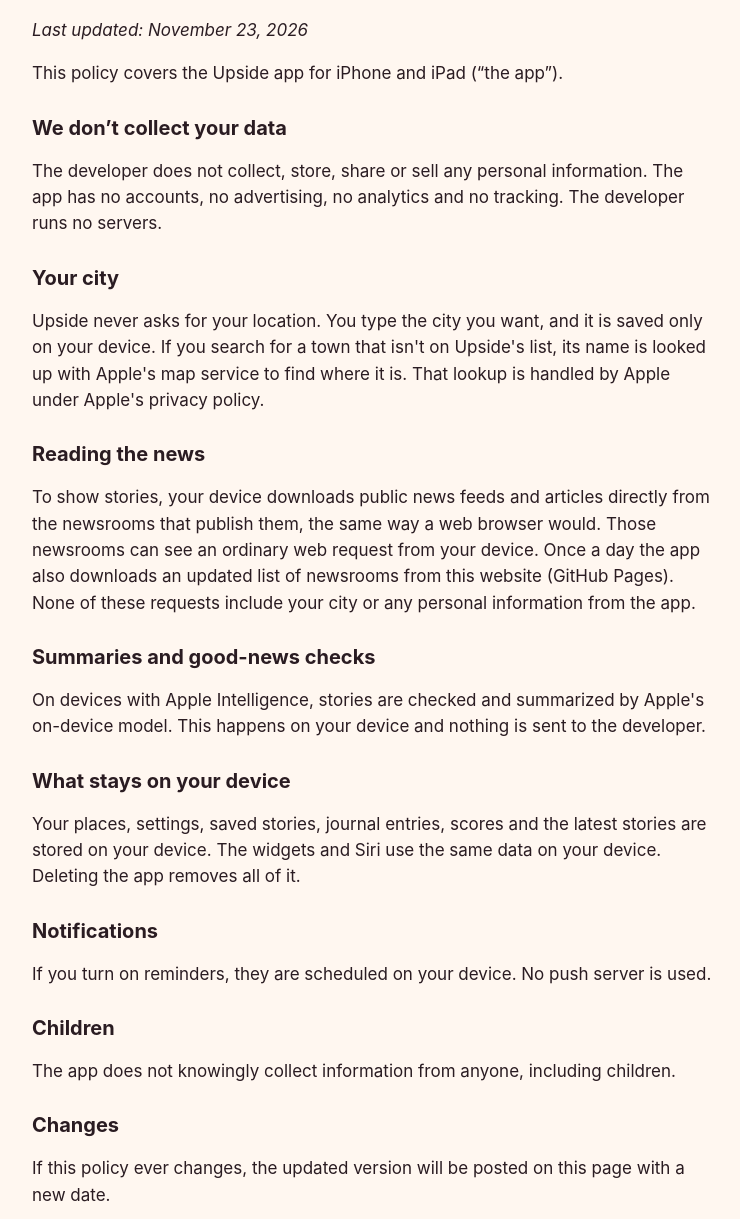
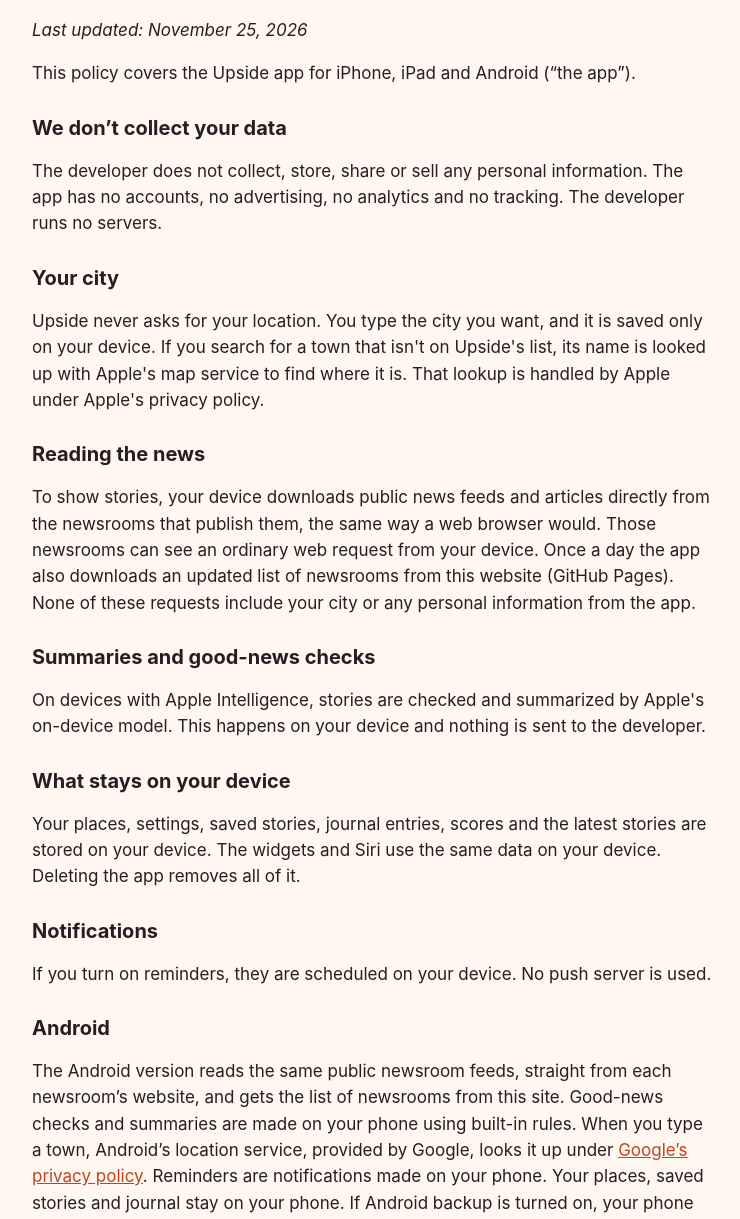
Before and after one commit to chrisdjbaker/upside-app, a plain HTML site: page privacy.html in a window 1280 px wide. Shown: the part 79-1298 px from the top of the page, without its empty margins (268-1008 px from the left). Drawn offline with Linux system fonts and the light colour scheme.

Commit message:
Privacy policy: add the Android version
Co-Authored-By: Claude Opus 5.5 <noreply@anthropic.com>

```diff
--- a/privacy.html
+++ b/privacy.html
@@ -14,8 +14,8 @@
 </head>
 <body>
 <h1>Privacy Policy</h1>
-<p><em>Last updated: November 23, 2026</em></p>
-<p>This policy covers the Upside app for iPhone and iPad (“the app”).</p>
+<p><em>Last updated: November 25, 2026</em></p>
+<p>This policy covers the Upside app for iPhone, iPad and Android (“the app”).</p>
 
 <h2>We don’t collect your data</h2>
 <p>The developer does not collect, store, share or sell any personal information. The app has no accounts, no advertising, no analytics and no tracking. The developer runs no servers.</p>
@@ -35,6 +35,9 @@
 <h2>Notifications</h2>
 <p>If you turn on reminders, they are scheduled on your device. No push server is used.</p>
 
+<h2>Android</h2>
+<p>The Android version reads the same public newsroom feeds, straight from each newsroom’s website, and gets the list of newsrooms from this site. Good-news checks and summaries are made on your phone using built-in rules. When you type a town, Android’s location service, provided by Google, looks it up under <a href="https://policies.google.com/privacy">Google’s privacy policy</a>. Reminders are notifications made on your phone. Your places, saved stories and journal stay on your phone. If Android backup is turned on, your phone may include this data in your own Google account backup, which the developer can’t see.</p>
+
 <h2>Children</h2>
 <p>The app does not knowingly collect information from anyone, including children.</p>
 
```
